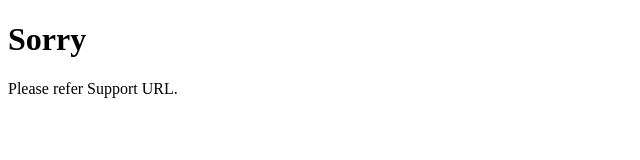
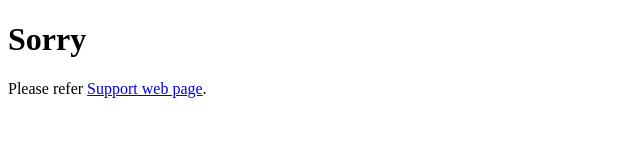
Before and after one commit to muta-san/muta-san.github.io, a plain HTML site: page index.html in a window 1280 px wide. Shown: the whole page, without its empty margins (0-640 px from the left). Drawn offline with Linux system fonts and the light colour scheme.

Commit message:
Update index.html

```diff
--- a/index.html
+++ b/index.html
@@ -6,6 +6,6 @@
  </head>
  <body>
    <h1>Sorry</h1>
-   <p>Please refer Support URL.</p>
+   <p>Please refer <a href="https://muta3-lab.jimdosite.com/">Support web page</a>.</p>
  </body>
 </html>
```
